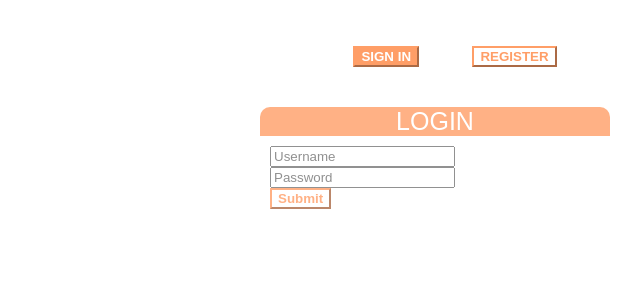
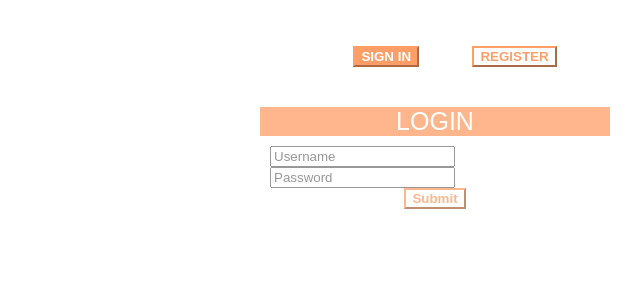
Before and after one commit to winestone/cse-hackathon-2019, a React app in the folder proj/: page / in a window 1280 px wide. Both pictures are taken after a click on the item "SIGN IN". Shown: the top 300 px of the page, without its empty margins (640-1280 px from the left). Built offline with nearby package versions, Linux system fonts and the light colour scheme; no server answers; the HTML template or start-up script is replaced by a standard one.

Commit message:
fixed some styling

```diff
--- a/proj/src/frontend/style.scss
+++ b/proj/src/frontend/style.scss
@@ -85,9 +85,9 @@ aside nav {
 
 #form-container{
     background-color:white;
-    border-radius:10px;
-    opacity:0.8;
-
+    //border-radius:10px;
+    opacity:0.75;
+    height: 400px;
 }
 
 #form-title{
@@ -99,8 +99,12 @@ aside nav {
     text-align:center;
     color:white;
     font-family:$font-body;
-    border-radius:10px 10px 0px 0px;
+    //border-radius:10px 10px 0px 0px;
 }
 #form-body{
     padding:10px;
 }
+
+#button{
+    text-align:center;
+}
```
